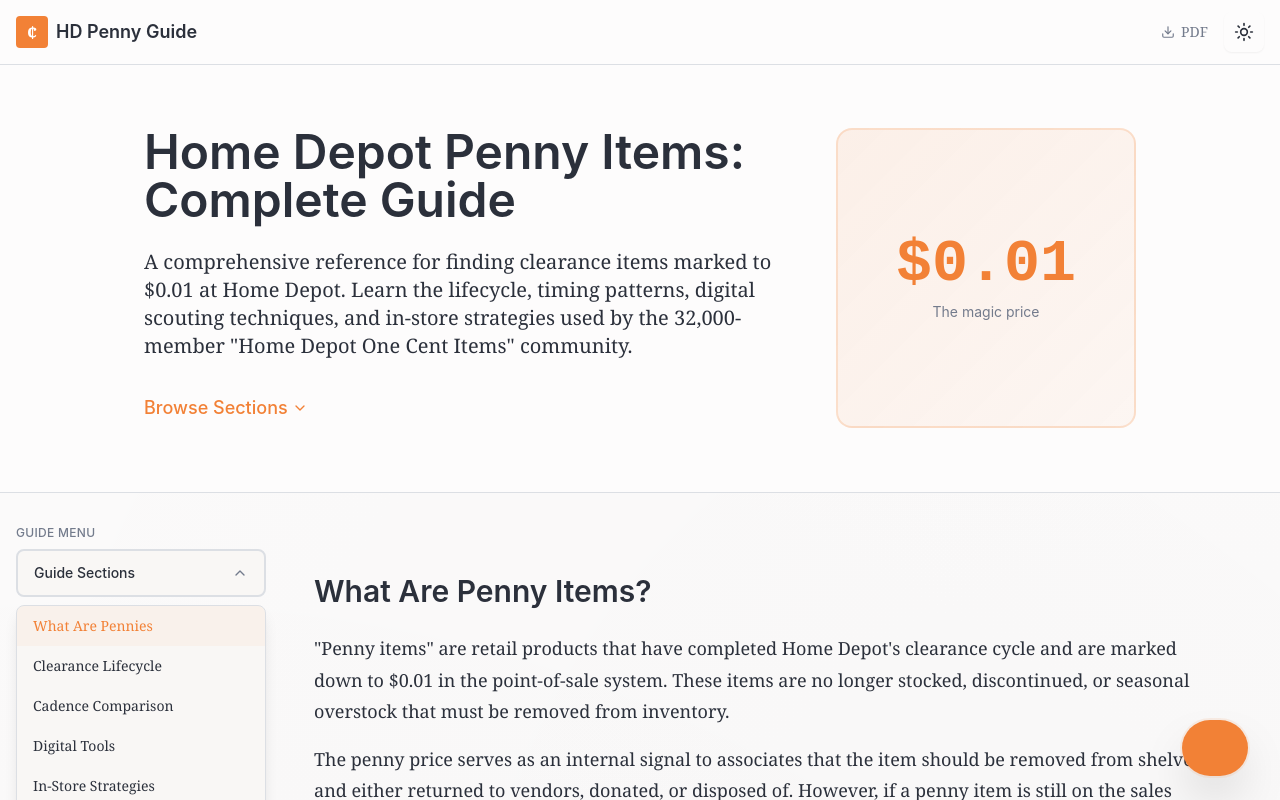
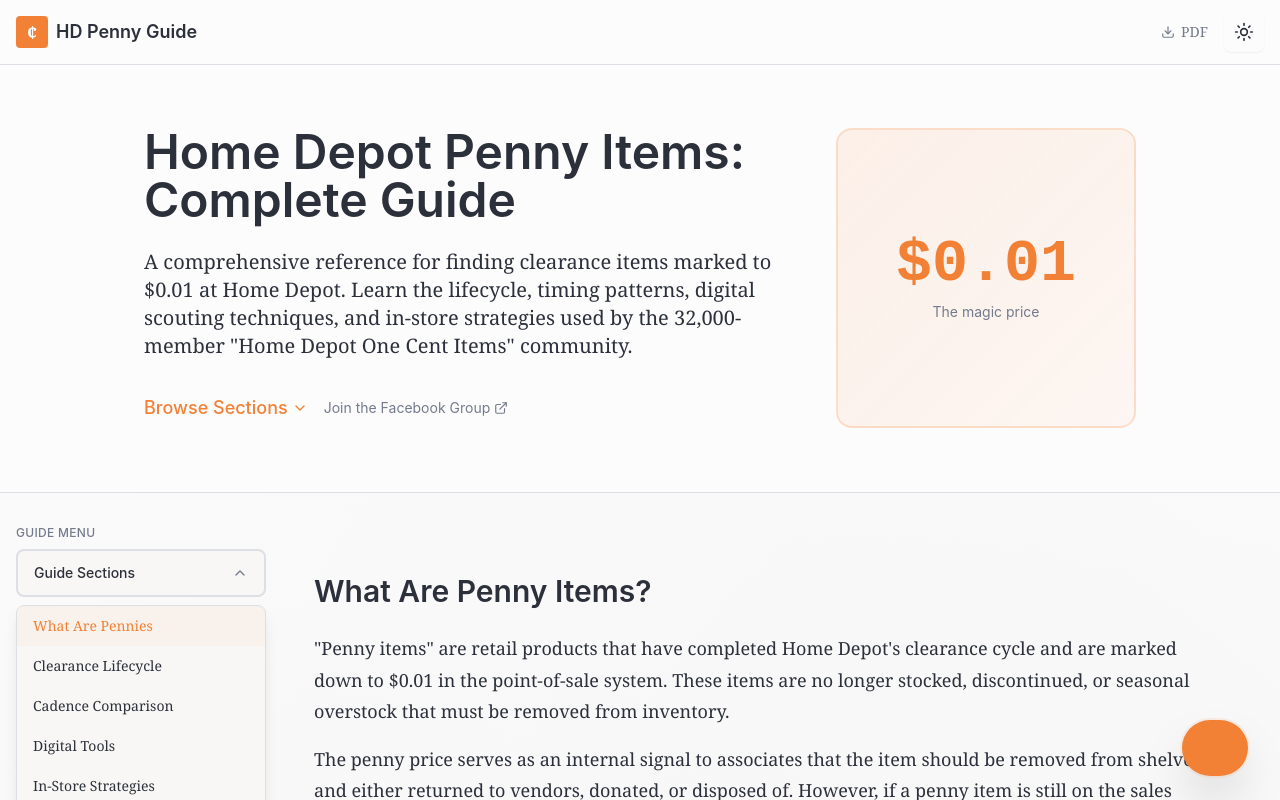
Before and after one commit to cadegallen-prog/HD-ONECENT-GUIDE, a Next.js app: page / in a window 1280 px wide. Shown: the top 800 px of the page. Built offline with nearby package versions, Linux system fonts and the light colour scheme.

Commit message:
Add Facebook community link to hero section (#38)

```diff
--- a/app/sections/Hero.tsx
+++ b/app/sections/Hero.tsx
@@ -1,6 +1,6 @@
 "use client"
 
-import { ChevronDown } from "lucide-react"
+import { ChevronDown, ExternalLink } from "lucide-react"
 
 export function Hero() {
   const scrollToSections = () => {
@@ -24,7 +24,8 @@
               used by the 32,000-member "Home Depot One Cent Items" community.
             </p>
 
-            {/* Primary action */}
+            {/* Actions */}
+            <div className="flex flex-wrap items-center gap-4">
               <button
                 onClick={scrollToSections}
                 className="text-primary hover:text-primary/80 font-heading font-medium flex items-center gap-1 transition-colors"
@@ -32,6 +33,16 @@
                 Browse Sections
                 <ChevronDown className="w-4 h-4" />
               </button>
+              <a
+                href="https://www.facebook.com/groups/homedepotonecent"
+                target="_blank"
+                rel="noopener noreferrer"
+                className="text-muted-foreground hover:text-foreground font-heading text-sm flex items-center gap-1 transition-colors"
+              >
+                Join the Facebook Group
+                <ExternalLink className="w-3.5 h-3.5" />
+              </a>
+            </div>
           </div>
 
           {/* Right: Styled price tag display */}
```
Lines whose indentation alone changed are shown as unchanged.
